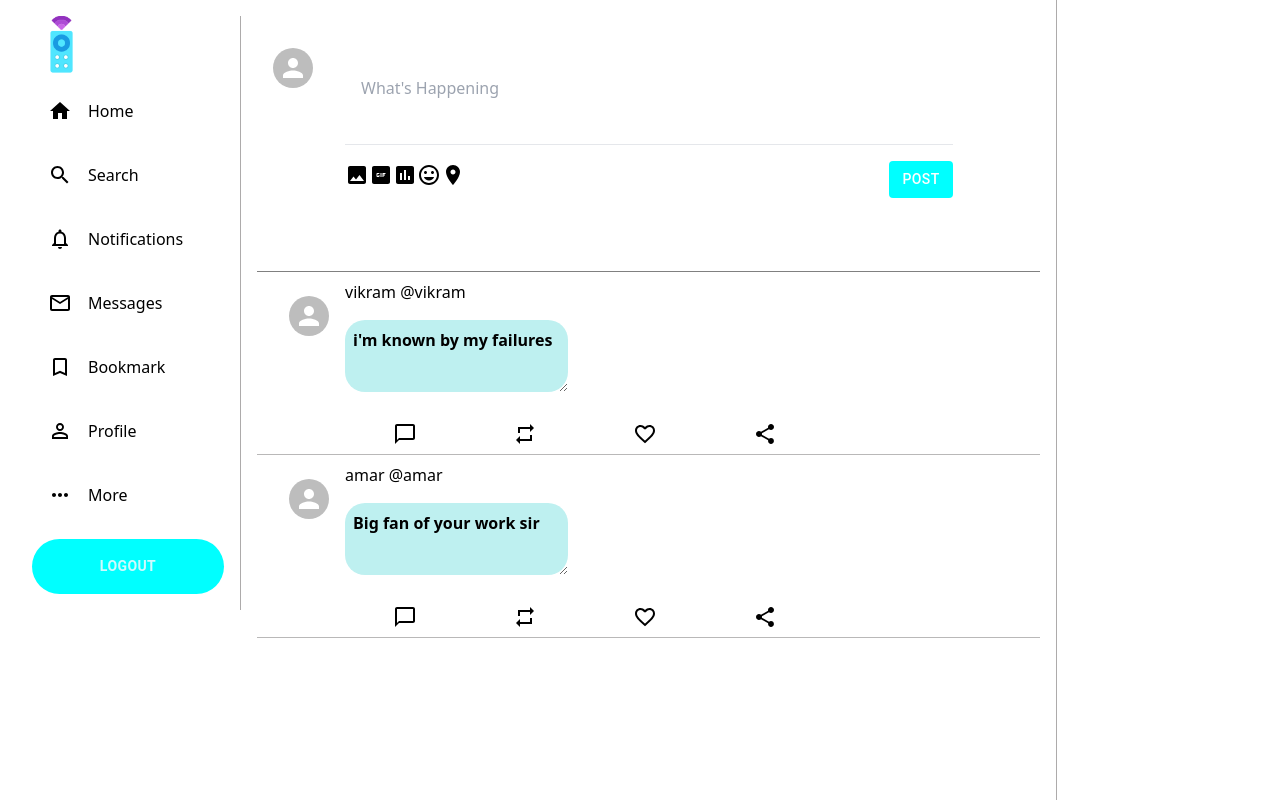
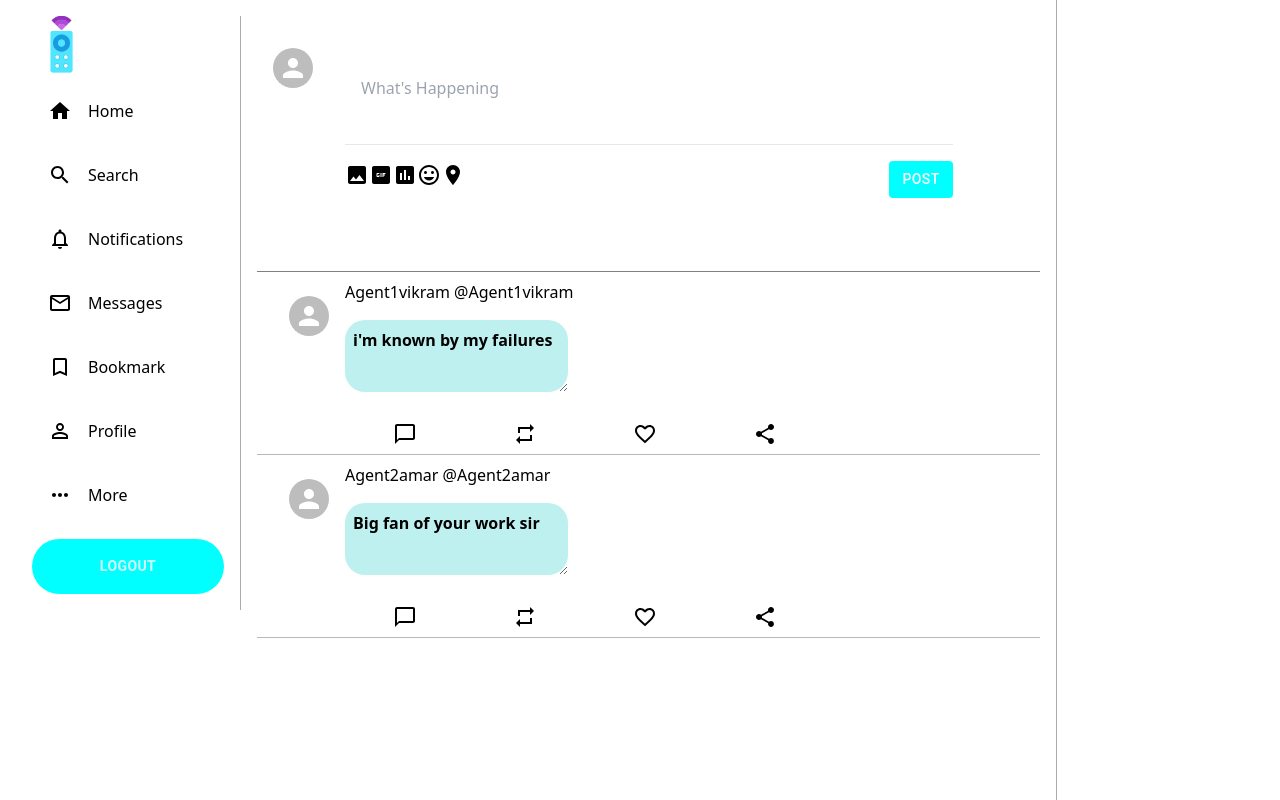
Before and after one commit to sahitm/Remoter-Social-Media, a React (Vite) app: page /home in a window 1280 px wide. Built offline with nearby package versions, Linux system fonts and the light colour scheme.

Commit message:
fix - login only if username alphanumeric

```diff
--- a/src/Authentication/UserDetails/Register.jsx
+++ b/src/Authentication/UserDetails/Register.jsx
@@ -15,6 +15,7 @@ function Register() {
   const {userData , SetUserData} = useContext(Context)
 
   const [strongPassword,SetStrongPassword] = useState(false)
+  const [strongUsername,SetStrongUsername] = useState(false)
   const [isRegistered,SetisRegistered] = useState(false)
 
   const form = {
@@ -24,8 +25,21 @@ function Register() {
   function handleSubmit(object){
 
     const regex = /^(?=.*\d)(?=.*[!@#$%^&*])(?=.*[a-z])(?=.*[A-Z]).{8,}$/
+
+    const regexUsername = /^(?=.*[a-zA-Z])(?=.*[0-9])[A-Za-z0-9]+$/
+
+    console.log(object)
+    console.log(object.password)
+    console.log(object.name)
+    console.log(regex.test(object.password))
+    console.log(regexUsername.test(object.name))
+
     if(regex.test(object.password)){
       SetStrongPassword(false)
+      if(regexUsername.test(object.name)){
+        SetStrongUsername(false)
+
+
 
         if(userData == ''){
 
@@ -55,7 +69,9 @@ function Register() {
           SetUserData(JSON.parse(localStorage.getItem("usersList")))
           SetisRegistered(true)
         }
-
+      }else{
+        SetStrongUsername(true)
+      }
 
     }else{
       SetStrongPassword(true)
@@ -77,11 +93,12 @@ function Register() {
         autoComplete={'new-password'}
         margin={'normal'}
         fullWidth={true}
-        label={'Name'}
+        label={'UserName'}
         name={'name'}
         color='primary'
 
       /><br />
+      {strongUsername && <Alert severity="error">Enter username that contains lowercase letters a-z, uppercase letters A-Z, and numbers 0-9</Alert>}
       <TextFieldElement
         required
         type={'email'}
--- a/src/helpers/InitialPosts.js
+++ b/src/helpers/InitialPosts.js
@@ -1,14 +1,14 @@
 const InitialPosts = [{
     postID: 1,
     contents: "i'm known by my failures",
-    postAuthor: 'vikram',
+    postAuthor: 'Agent1vikram',
     createdOn: Date.now(),
     updatedOn: Date.now()
 },
 {
     postID: 2,
     contents: 'Big fan of your work sir',
-    postAuthor: 'amar',
+    postAuthor: 'Agent2amar',
     createdOn: Date.now(),
     updatedOn: Date.now()
 }
--- a/src/helpers/Users.js
+++ b/src/helpers/Users.js
@@ -1,11 +1,11 @@
 const Users = [
     {
-        name:"Bob",
+        name:"Agent1vikram",
         email:'bob@gmail.com',
         password:'BO@bo12345'
     },
     {
-        name:"Rob",
+        name:"Agent2amar",
         email:'Rob@gmail.com',
         password:'RO@ro12345'
     }
```
Lines whose indentation alone changed are shown as unchanged.
